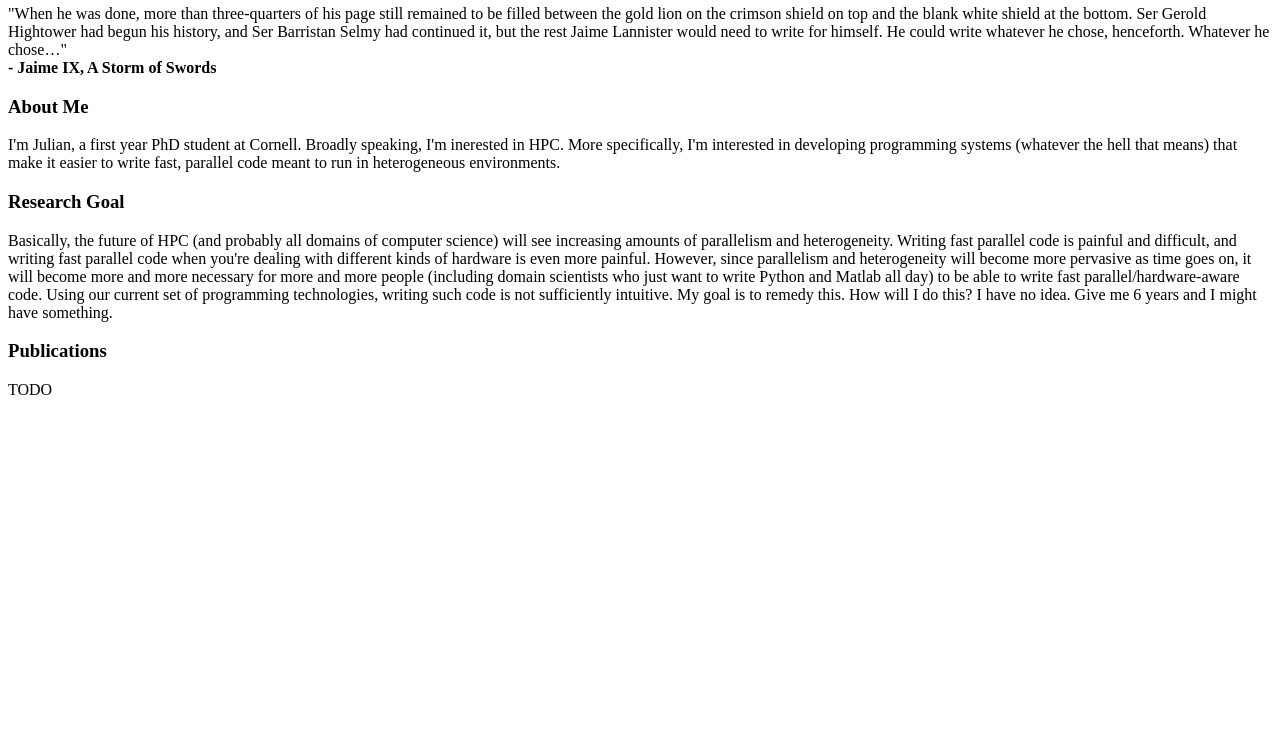
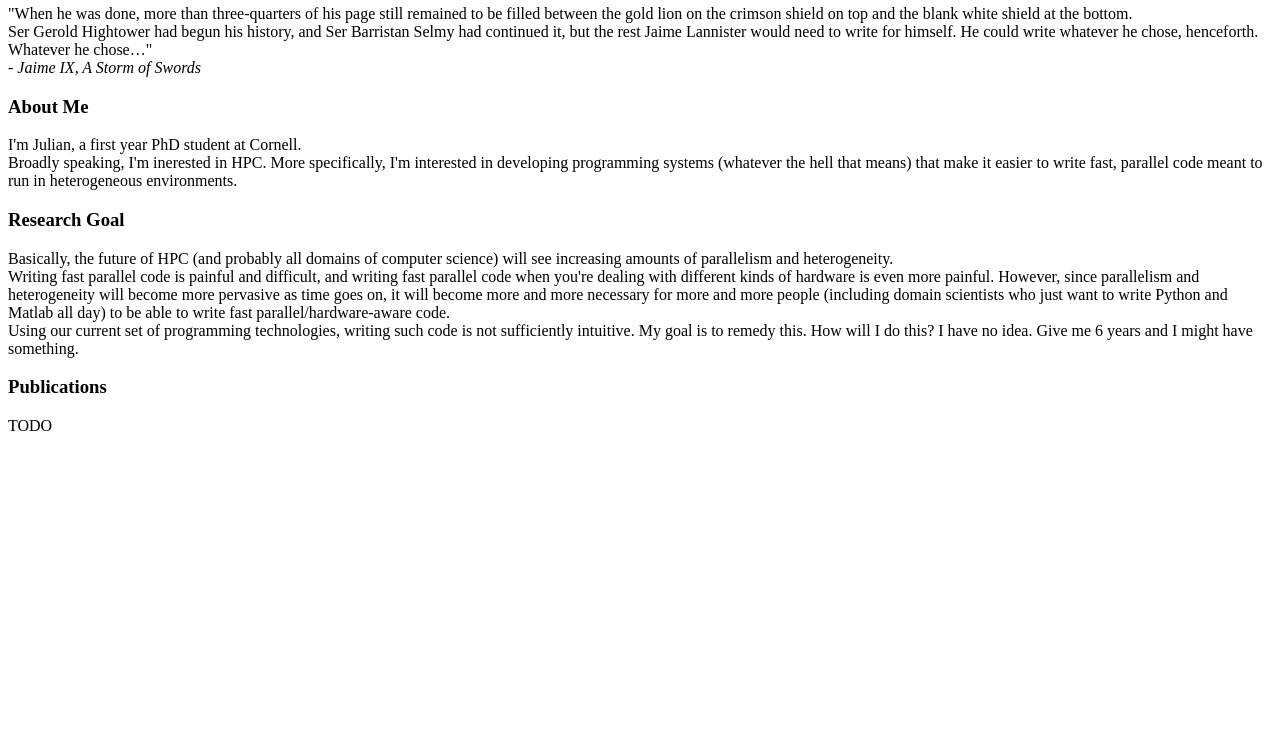
Before and after one commit to Hooninator/home.github.io, a plain HTML site: page index.html in a window 1280 px wide. Shown: the part 62-800 px from the top of the page. Drawn offline with Linux system fonts and the light colour scheme.

Commit message:
More formatting:

```diff
--- a/index.html
+++ b/index.html
@@ -6,17 +6,17 @@
 
 <body>
 	<h2>Julian Bellavita</h2>
-	<p>"When he was done, more than three-quarters of his page still remained to be filled between the gold lion on the crimson shield on top and the blank white shield at the bottom.
-	Ser Gerold Hightower had begun his history, and Ser Barristan Selmy had continued it, but the rest Jaime Lannister would need to write for himself. He could write whatever he chose, henceforth.
+	<p>"When he was done, more than three-quarters of his page still remained to be filled between the gold lion on the crimson shield on top and the blank white shield at the bottom.<br>
+	Ser Gerold Hightower had begun his history, and Ser Barristan Selmy had continued it, but the rest Jaime Lannister would need to write for himself. He could write whatever he chose, henceforth.<br>
 	Whatever he chose…"
 	<br>
-	<b>- Jaime IX, A Storm of Swords</b>
+	<i>- Jaime IX, A Storm of Swords</i>
 	</p>
 
 	<h3>About Me</h3>
 
-	<p>I'm Julian, a first year PhD student at Cornell. Broadly speaking,
-	I'm inerested in HPC. More specifically, I'm interested in developing
+	<p>I'm Julian, a first year PhD student at Cornell.<br>
+	Broadly speaking, I'm inerested in HPC. More specifically, I'm interested in developing
 	programming systems (whatever the hell that means) that make it easier
 	to write fast, parallel code meant to run in heterogeneous
 	environments.</p>
@@ -28,6 +28,8 @@
 	computer science) will see increasing amounts of parallelism and
 	heterogeneity.
 
+	<br>
+
 	Writing fast parallel code is painful and difficult, and writing fast
 	parallel code when you're dealing with different kinds of hardware is
 	even more painful. However, since parallelism and heterogeneity will
@@ -35,6 +37,8 @@
 	necessary for more and more people (including domain scientists who
 	just want to write Python and Matlab all day) to be able to write
 	fast parallel/hardware-aware code.
+
+	<br>
 
 	Using our current set of programming technologies, writing such code
 	is not sufficiently intuitive. My goal is to remedy this. How will I do this?
```
